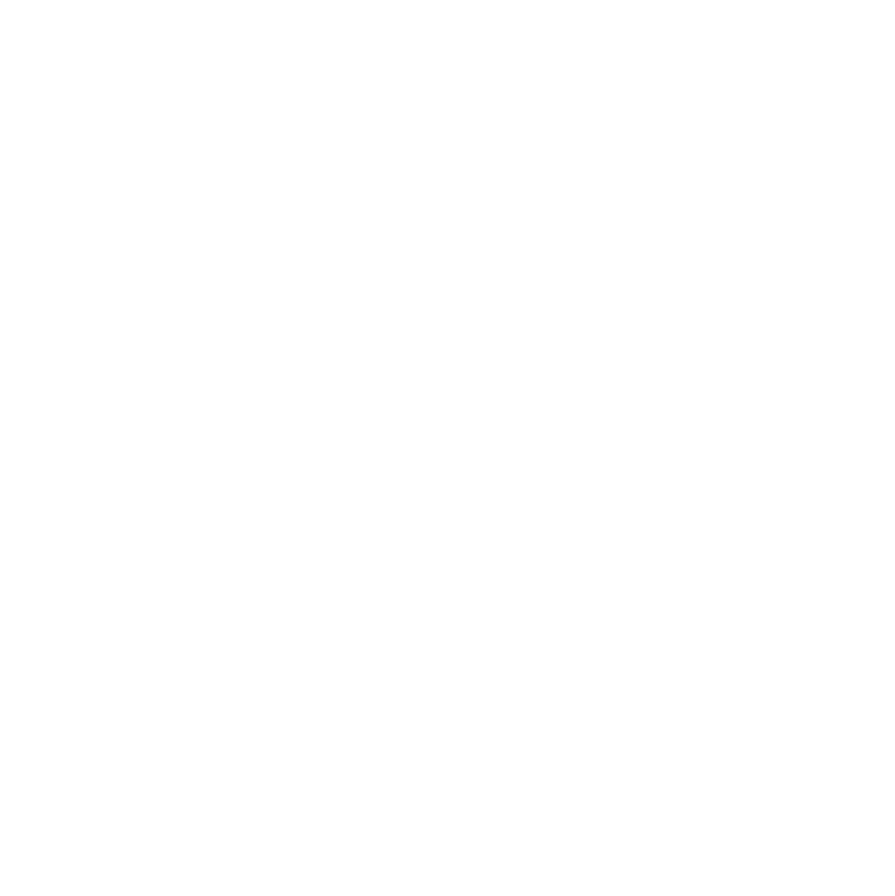
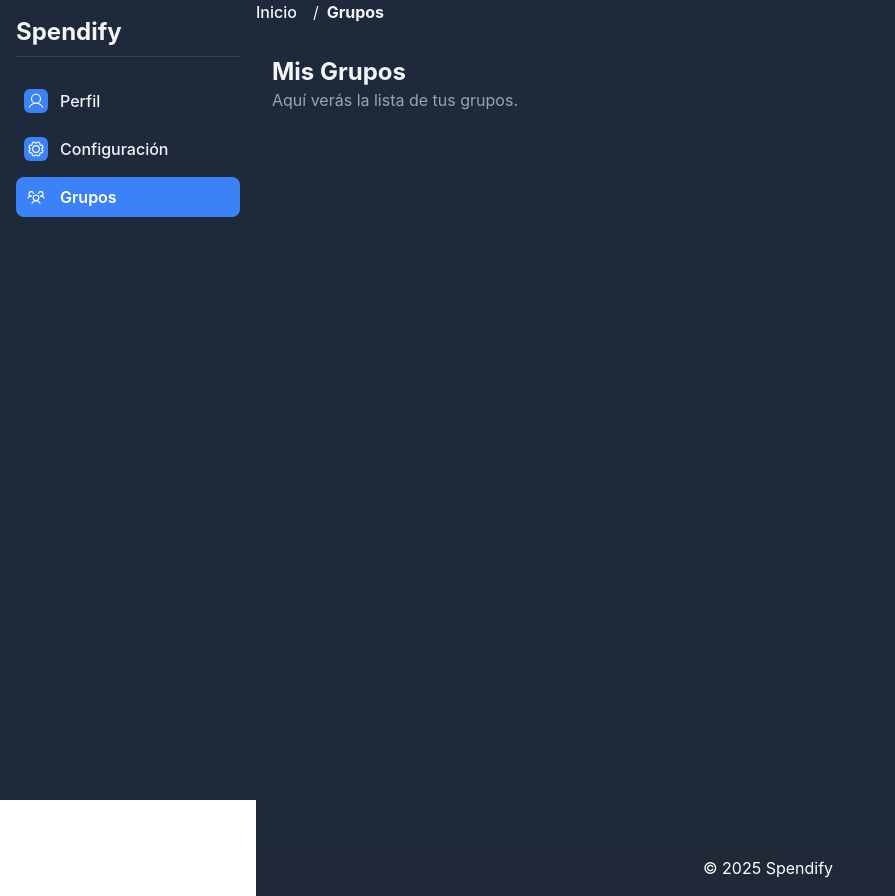
Before and after one commit to JVEbri/spendify-front, a React (Vite) app: page /groups in a window 1280 px wide. Before the commit this address had no page. Shown: the whole page, without its empty margins (0-895 px from the left). Before the commit the page ends 800 px from the top, so only its background shows below. Built offline with nearby package versions, Linux system fonts and the light colour scheme.

Commit message:
breadcrumbs y groups item

```diff
--- /dev/null
+++ b/src/components/Breadcrumbs.tsx
@@ -0,0 +1,46 @@
+import { useLocation, Link } from "react-router-dom";
+import React from "react";
+import { routeNames } from "../routes/routeNames";
+
+const Breadcrumbs: React.FC = () => {
+  const location = useLocation(); // Obtiene la ruta actual
+  const pathnames = location.pathname.split("/").filter((x) => x); // Divide la ruta en segmentos
+
+  return (
+    <nav className="flex space-x-2 text-textPrimary-dark light:text-textPrimary-light">
+      {/* Siempre muestra "Inicio" */}
+      <Link to="/" className="hover:underline text-textPrimary-dark light:text-textPrimary-light">
+        Inicio
+      </Link>
+
+      {/* Genera los breadcrumbs dinámicamente */}
+      {pathnames.map((name, index) => {
+        const routeTo = `/${pathnames.slice(0, index + 1).join("/")}`;
+        const isLast = index === pathnames.length - 1;
+
+        return (
+          <span key={name}>
+            {/* Separador */}
+            <span className="mx-2">/</span>
+
+            {/* Enlace o texto estático */}
+            {isLast ? (
+              <span className="font-bold text-textPrimary-dark light:text-textPrimary-light">
+                {routeNames[name] || name} {/* Usa el nombre mapeado o el nombre original */}
+              </span>
+            ) : (
+              <Link
+                to={routeTo}
+                className="hover:underline text-textPrimary-dark light:text-textPrimary-light"
+              >
+                {routeNames[name] || name} {/* Usa el nombre mapeado o el nombre original */}
+              </Link>
+            )}
+          </span>
+        );
+      })}
+    </nav>
+  );
+};
+
+export default Breadcrumbs;
--- a/src/components/Layout.tsx
+++ b/src/components/Layout.tsx
@@ -1,35 +1,26 @@
 import { Outlet } from "react-router-dom";
 import Sidebar from "./Sidebar";
+import Breadcrumbs from "./Breadcrumbs"; // Importa el componente Breadcrumbs
 
 export default function Layout() {
   return (
-    <div className="flex min-h-screen">
+    <div className="flex min-h-screen h-screen">
       <Sidebar />
 
       {/* Contenido principal */}
-      <div className="flex-grow flex flex-col">
+      <div className="bg-background-dark light:bg-background-light text-textPrimary-dark light:text-textPrimary-light flex-grow flex flex-col lg:ml-64">
         {/* Barra de navegación superior */}
-        <header className=" text-white p-4">
-          <nav className="flex space-x-4">
-            <a href="/" className="hover:underline">
-              Inicio
-            </a>
-            <a href="/profile" className="hover:underline">
-              Perfil
-            </a>
-            <a href="/settings" className="hover:underline">
-              Configuración
-            </a>
-          </nav>
+        <header className="p-4f fixed">
+          <Breadcrumbs />
         </header>
 
         {/* Contenido dinámico */}
-        <main className="flex-grow bg-gray-100">
+        <main className="flex-grow bg-gray-100 dark:bg-gray-900 mt-10">
           <Outlet /> {/* Renderiza las rutas hijas aquí */}
         </main>
 
         {/* Pie de página */}
-        <footer className="bg-gray-800 text-white text-center p-4">
+        <footer className="w-full bg-gray-800 dark:bg-gray-700 text-white text-center p-4">
           © {new Date().getFullYear()} Spendify
         </footer>
       </div>
--- a/src/components/Sidebar.tsx
+++ b/src/components/Sidebar.tsx
@@ -1,6 +1,6 @@
 import { useState } from "react";
 import SidebarItem from "./SidebarItem";
-import { User, Gear, List } from "phosphor-react";
+import { User, Gear, List, UsersThree } from "phosphor-react";
 
 export default function Sidebar() {
   const [isOpen, setIsOpen] = useState(false);
@@ -22,9 +22,9 @@
 
       {/* Sidebar */}
       <aside
-        className={`fixed top-0 left-0 h-full w-64 bg-background-dark light:bg-background-light text-textPrimary-dark light:text-textPrimary-light p-4  transform z-50 ${
+        className={`fixed top-0 left-0 h-screen w-64 bg-background-dark light:bg-background-light text-textPrimary-dark light:text-textPrimary-light p-4 transform z-50 ${
           isOpen ? "translate-x-0" : "-translate-x-full"
-        } transition-transform duration-300 lg:translate-x-0 lg:static lg:h-screen`}
+        } transition-transform duration-300 lg:translate-x-0`}
       >
         {/* Título */}
         <h1 className="text-2xl font-bold mb-6 border-b border-gray-700 light:border-gray-300 pb-2">
@@ -34,7 +34,8 @@
         <nav className="flex flex-col space-y-2">
           <SidebarItem href="/profile" label="Perfil" icon={<User />} />
           <SidebarItem href="/settings" label="Configuración" icon={<Gear />} />
-        </nav>
+          <SidebarItem href="/groups" label="Grupos" icon={<UsersThree />} /> {/* ⬅️ Nuevo */}
+          </nav>
       </aside>
 
       {/* Overlay oscuro cuando el Sidebar está abierto (solo en móviles) */}
--- a/src/main.tsx
+++ b/src/main.tsx
@@ -1,6 +1,6 @@
 import { createRoot } from "react-dom/client";
 import "./styles/index.css";
-import AppRoutes from "./routes/routes.tsx";
+import AppRoutes from "./routes/AppRoutes";
 import { Toaster } from "react-hot-toast";
 import { BrowserRouter } from "react-router-dom";
 
--- /dev/null
+++ b/src/pages/Groups.tsx
@@ -0,0 +1,12 @@
+export default function Groups() {
+    return (
+      <div className="h-screen w-full bg-background-dark light:bg-background-light p-4">
+        <h1 className="text-2xl font-bold text-textPrimary-dark light:text-textPrimary-light">
+          Mis Grupos
+        </h1>
+        <p className="text-textSecondary-dark light:text-textSecondary-light">
+          Aquí verás la lista de tus grupos.
+        </p>
+      </div>
+    );
+  }
--- a/src/routes/routes.tsx
+++ b/src/routes/AppRoutes.tsx
@@ -3,12 +3,14 @@
 import Login from "../pages/Login";
 import Layout from "../components/Layout";
 import AcceptInvitation from "../pages/AcceptInvitation";
+import Groups from "../pages/Groups";
 export default function AppRoutes() {
   return (
     <Routes>
       {/* Rutas con Layout */}
       <Route element={<Layout />}>
         <Route path="/" element={<Home />} />
+        <Route path="groups" element={<Groups />} />
       </Route>
 
       {/* Rutas sin Layout */}
--- /dev/null
+++ b/src/routes/routeNames.ts
@@ -0,0 +1,7 @@
+// routeNames.ts
+export const routeNames: { [key: string]: string } = {
+    groups: "Grupos",
+    profile: "Perfil",
+    settings: "Configuración",
+    // Añade más rutas y nombres según sea necesario
+  };
--- a/src/styles/index.css
+++ b/src/styles/index.css
@@ -21,10 +21,11 @@
   --toast-text-dark: theme(colors.textPrimary.dark);
 }
 
-body {
+html, body {
   margin: 0;
   width: 100%; /* Añadido: Ocupa todo el ancho */
   height: 100%; /* Añadido: Ocupa todo el alto */
+  min-height: 100vh;
   display: flex;
   flex-direction: column; /* Aseguramos diseño flexible */
   align-items: center; /* Centrado horizontal */
```
